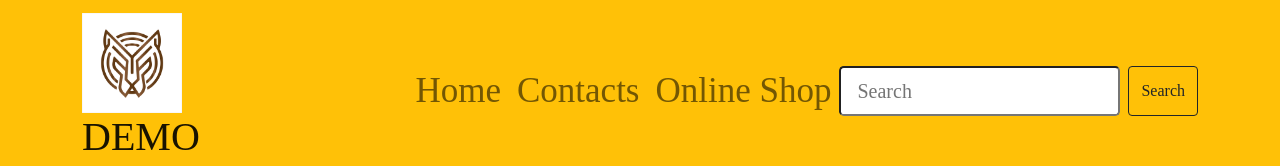
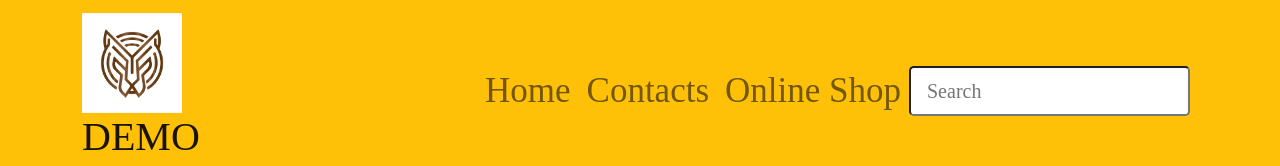
Before and after one commit to AmarieDev/Praktikumsaufgabe, an Angular app: page / in a window 1280 px wide. Shown: the top 166 px of the page. Built offline with nearby package versions, Linux system fonts and the light colour scheme; no server answers; a web font is replaced by a local one.

Commit message:
delete the search button

```diff
--- a/src/app/header/header.component.html
+++ b/src/app/header/header.component.html
@@ -20,7 +20,6 @@
       </ul>
       <form class="d-flex">
         <input class="form-control-lg me-2" [formControl]="searchControl" type="search" placeholder="Search" aria-label="Search">
-        <button class="btn btn-outline-dark" type="submit">Search</button>
       </form>
     </div>
   </div>
```
